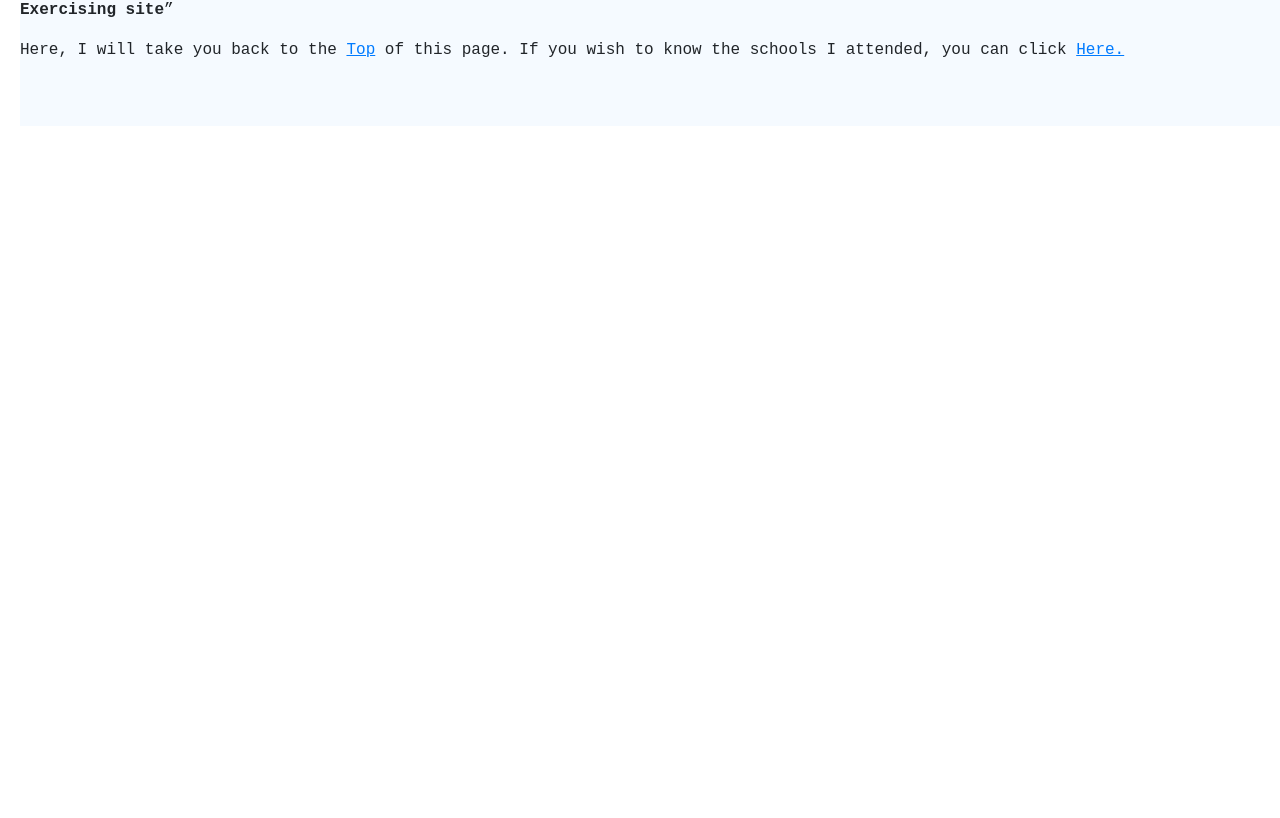
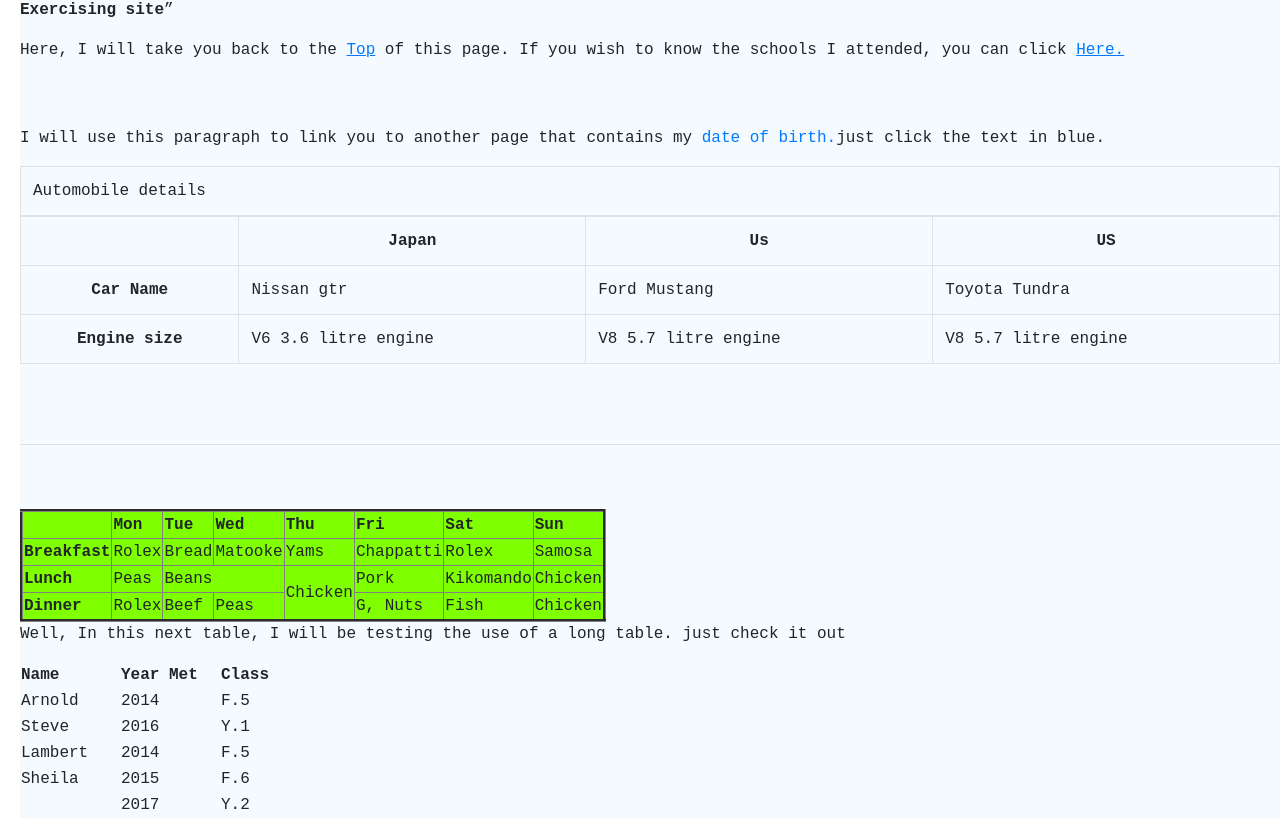
Before and after one commit to agwadan/React-Exercise, a React (Create React App) app: page / in a window 1280 px wide. Shown: the part 4817-5635 px from the top of the page. Before the commit the page ends 4943 px from the top, so only its background shows below. Built offline with nearby package versions, Linux system fonts and the light colour scheme; the HTML template or start-up script is replaced by a standard one.

Commit message:
03:23:00Add tables

```diff
--- a/src/components/13-stylingWithCss/contentPage.css
+++ b/src/components/13-stylingWithCss/contentPage.css
@@ -61,6 +61,5 @@
   width: 50vw;
   border: 6px solid #a00101;
   padding: 100px 50px 25px 12px;/* top right bottom left */
- margin: 40px; /* Adds space around the element */
-
+  margin: 40px; /* Adds space around the element */
 }
--- a/src/components/13-stylingWithCss/contentPage.jsx
+++ b/src/components/13-stylingWithCss/contentPage.jsx
@@ -1,6 +1,8 @@
 import React from 'react';
 import './contentPage.css';
 import pic from '../../assets/img/landscape.jpg';
+import { Tables } from './tables';
+
 
 export const ContentPage = () => {
   return (
@@ -205,6 +207,8 @@ export const ContentPage = () => {
 		<p class='para-text'>Here, I will take you back to the <a class='link' href="#top">top</a> of this page.
 		If you wish to know the schools I attended, you can click <a class='link' href="#schools">here.</a></p>
 		<br/><br/>
+
+		<Tables/>
 	</div>
   )
 }
--- /dev/null
+++ b/src/components/13-stylingWithCss/tables.jsx
@@ -0,0 +1,145 @@
+import React from 'react'
+
+export const Tables = () => {
+  return (
+    <div>
+      <div class="conainer">
+
+        <p>I will use this paragraph to link you to another page that contains my <a href="trial.html/#dob">date of birth.</a>
+  just click the text in blue.</p>
+
+        <table class="table table-bordered table-stripped table-hover">
+          <thead>
+            <tr ><td colspan="4">Automobile details</td></tr>
+          </thead>
+          <tr>
+            <th></th>
+            <th scope="col" class="text-center">Japan</th>
+            <th scope="col" class="text-center">Us</th>
+            <th scope="col" class="text-center">US</th>
+          </tr>
+
+          <tr>
+            <th class="text-center">Car Name</th>
+            <td>Nissan gtr</td>
+            <td>Ford Mustang</td>
+            <td>Toyota Tundra</td>
+          </tr>
+
+
+          <tr>
+            <th scope="row" class="text-center">Engine size</th>
+            <td>V6 3.6 litre engine</td>
+            <td>V8 5.7 litre engine</td>
+            <td>V8 5.7 litre engine</td>
+          </tr>
+
+        </table>
+
+        <br /><br /><hr /><br /><br />
+
+        <table border="3" bgcolor="#7FFF00">
+
+          <tr>
+
+            <th></th>
+            <th scope="col">Mon</th>
+            <th scope="col">Tue</th>
+            <th scope="col">Wed</th>
+            <th scope="col">Thu</th>
+            <th scope="col">Fri</th>
+            <th scope="col">Sat</th>
+            <th scope="col">Sun</th>
+
+          </tr>
+
+          <tr>
+
+            <th scope="row">Breakfast</th>
+            <td>Rolex</td>
+            <td>Bread</td>
+            <td>Matooke</td>
+            <td>Yams</td>
+            <td>Chappatti</td>
+            <td>Rolex</td>
+            <td>Samosa</td>
+
+          </tr>
+
+          <tr>
+
+            <th scope="row">Lunch</th>
+            <td>Peas</td>
+            <td colspan="2">Beans</td>
+            <td rowspan="3">Chicken</td>
+            <td>Pork</td>
+            <td>Kikomando</td>
+            <td>Chicken</td>
+
+          </tr>
+
+          <tr>
+
+            <th scope="row">Dinner</th>
+            <td>Rolex</td>
+            <td>Beef</td>
+            <td>Peas</td>
+            <td>G, Nuts</td>
+            <td>Fish</td>
+            <td>Chicken</td>
+
+          </tr>
+
+        </table>
+
+        <p>Well, In this next table, I will be testing the use of a long table.
+  just check it out</p>
+
+        <table>
+
+          <thead>
+            <th width="100">Name</th>
+            <th width="100">Year Met</th>
+            <th width="100">Class</th>
+          </thead>
+
+          <tbody>
+            <tr>
+              <td>Arnold</td>
+              <td>2014</td>
+              <td>F.5</td>
+            </tr>
+
+            <tr>
+              <td>Steve</td>
+              <td>2016</td>
+              <td>Y.1</td>
+            </tr>
+
+            <tr>
+              <td>Lambert</td>
+              <td>2014</td>
+              <td>F.5</td>
+            </tr>
+
+            <tr>
+              <td>Sheila</td>
+              <td>2015</td>
+              <td>F.6</td>
+            </tr>
+
+          </tbody>
+
+          <tfoot>
+            <tr>
+              <td></td>
+              <td>2017</td>
+              <td>Y.2</td>
+            </tr>
+          </tfoot>
+
+        </table>
+      </div>
+    </div>
+  )
+}
```
